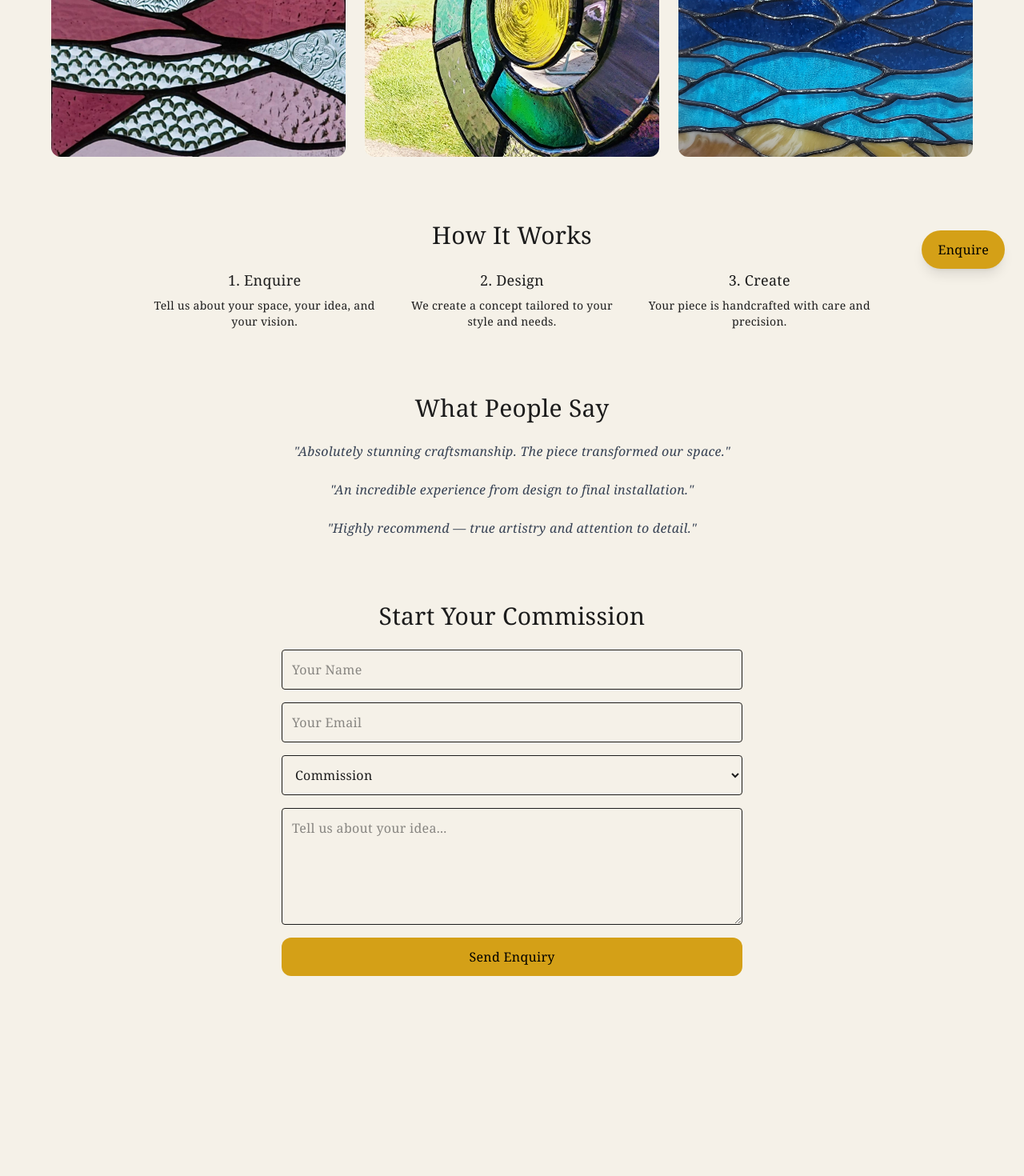
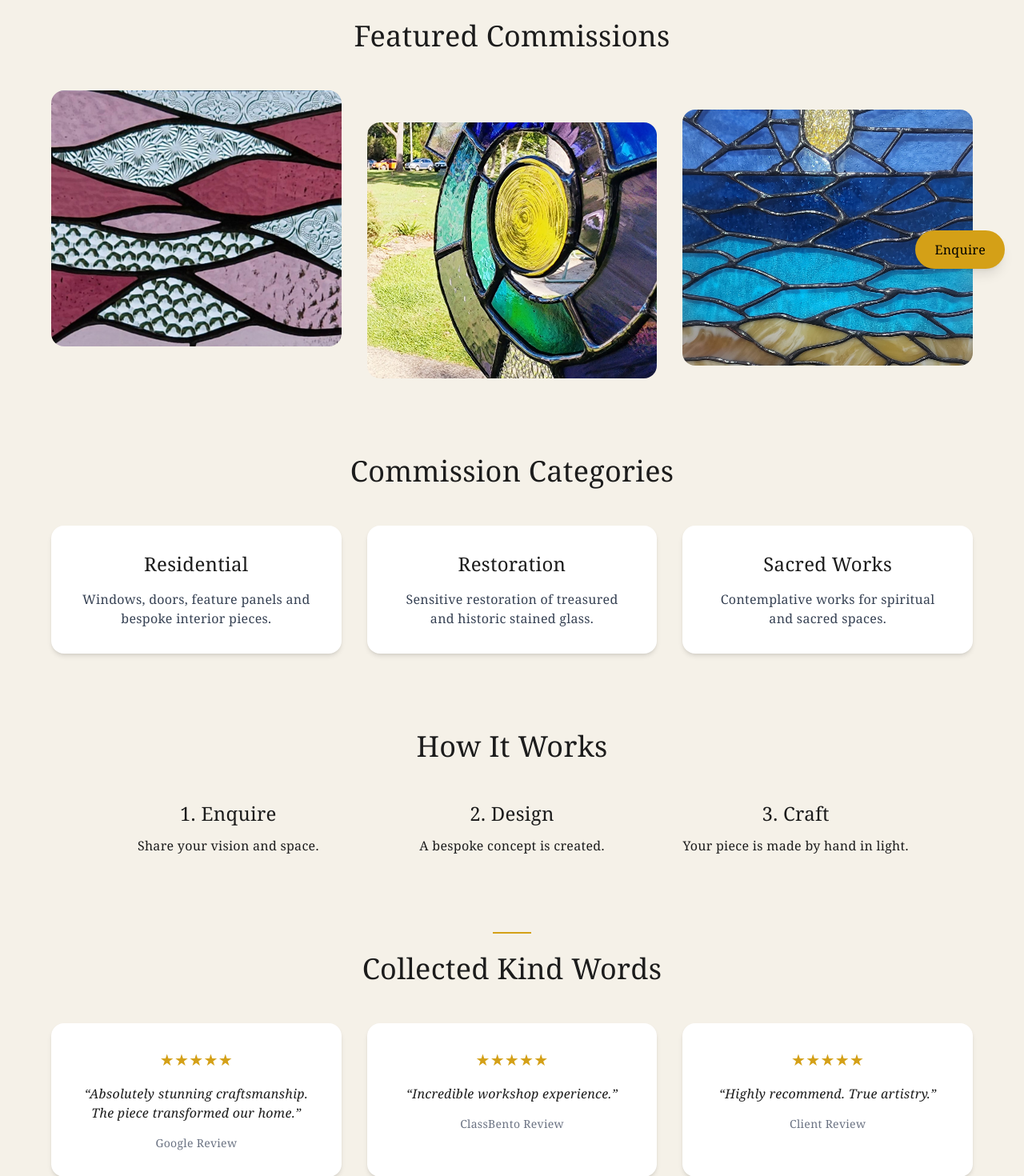
Before and after one commit to paul1978-legend/luminous-by-nature, a Next.js app: page /commissions in a window 1280 px wide. Shown: the part 440-1910 px from the top of the page at 80% size. Before the commit the page ends 1740 px from the top, so only its background shows below. Built offline with nearby package versions, Linux system fonts and the light colour scheme.

Commit message:
upgrade commissions gallery and reviews

```diff
--- a/app/commissions/page.tsx
+++ b/app/commissions/page.tsx
@@ -10,82 +10,228 @@ export default function Commissions() {
 <main className="bg-[#F5F1E8] text-[#1C1C1C] px-6 py-20">
 
 {/* HERO */}
-        <section className="text-center max-w-3xl mx-auto mb-20">
-          <h1 className="text-4xl md:text-5xl font-serif mb-6">
+<section className="text-center max-w-3xl mx-auto mb-24">
+
+<div className="w-12 h-[2px] bg-[#D4A017] mx-auto mb-6"></div>
+
+<h1 className="text-5xl md:text-6xl font-serif mb-6 tracking-wide">
 Commission a Custom Piece
 </h1>
 
-          <p className="text-lg text-gray-700">
-            A stained glass piece is more than decoration — it’s a story told through light.
-            Let’s create something timeless, made just for your space.
+<p className="text-lg text-gray-700 leading-relaxed">
+A stained glass piece is more than decoration.
+It is a story told through light.
+Created uniquely for your space.
 </p>
+
 </section>
 
-        {/* GALLERY */}
-        <div className="grid md:grid-cols-3 gap-6 max-w-6xl mx-auto mb-20">
+
+
+{/* FEATURED GALLERY */}
+<section className="max-w-6xl mx-auto mb-24">
+
+<h2 className="text-4xl font-serif text-center mb-12">
+Featured Commissions
+</h2>
+
+<div className="grid md:grid-cols-3 gap-8">
 
 <img
 src="/images/glass1.jpeg"
-          alt="Custom stained glass commission artwork"
-            className="glow rounded-xl h-72 w-full object-cover transition duration-500 hover:scale-105 hover:shadow-xl" />
+alt="Botanical stained glass commission Sunshine Coast"
+className="glow rounded-2xl h-80 w-full object-cover hover:scale-105 transition duration-500"
+/>
 
 <img
 src="/images/glass2.jpg"
-          alt="Custom stained glass commission artwork"
-            className="glow rounded-xl h-72 w-full object-cover transition duration-500 hover:scale-105 hover:shadow-xl" />
+alt="Decorative leadlight commission Brisbane"
+className="glow rounded-2xl h-80 w-full object-cover mt-10 hover:scale-105 transition duration-500"
+/>
 
 <img
 src="/images/glass3.jpg"
-          alt="Custom stained glass commission artwork"
-            className="glow rounded-xl h-72 w-full object-cover transition duration-500 hover:scale-105 hover:shadow-xl" />
+alt="Custom handcrafted stained glass panel Queensland"
+className="glow rounded-2xl h-80 w-full object-cover mt-6 hover:scale-105 transition duration-500"
+/>
 
 </div>
 
-        {/* PROCESS */}
-        <section className="max-w-4xl mx-auto text-center mb-20">
+</section>
 
-          <h2 className="text-3xl font-serif mb-6">How It Works</h2>
 
-          <div className="grid md:grid-cols-3 gap-8 text-sm">
 
-            <div>
-              <h3 className="font-serif text-lg mb-2">1. Enquire</h3>
-              <p>Tell us about your space, your idea, and your vision.</p>
+{/* COMMISSIONS GALLERY CATEGORIES */}
+<section className="max-w-6xl mx-auto mb-24">
+
+<h2 className="text-4xl font-serif text-center mb-12">
+Commission Categories
+</h2>
+
+<div className="grid md:grid-cols-3 gap-8">
+
+<div className="bg-white rounded-2xl shadow-md p-8 text-center">
+<h3 className="text-2xl font-serif mb-4">
+Residential
+</h3>
+
+<p className="text-gray-700">
+Windows, doors, feature panels
+and bespoke interior pieces.
+</p>
 </div>
 
-            <div>
-              <h3 className="font-serif text-lg mb-2">2. Design</h3>
-              <p>We create a concept tailored to your style and needs.</p>
+
+<div className="bg-white rounded-2xl shadow-md p-8 text-center">
+<h3 className="text-2xl font-serif mb-4">
+Restoration
+</h3>
+
+<p className="text-gray-700">
+Sensitive restoration of treasured
+and historic stained glass.
+</p>
 </div>
 
-            <div>
-              <h3 className="font-serif text-lg mb-2">3. Create</h3>
-              <p>Your piece is handcrafted with care and precision.</p>
+
+<div className="bg-white rounded-2xl shadow-md p-8 text-center">
+<h3 className="text-2xl font-serif mb-4">
+Sacred Works
+</h3>
+
+<p className="text-gray-700">
+Contemplative works for spiritual
+and sacred spaces.
+</p>
 </div>
 
 </div>
 
 </section>
 
-        {/* TESTIMONIALS */}
-        <section className="max-w-4xl mx-auto text-center mb-20">
 
-          <h2 className="text-3xl font-serif mb-6">What People Say</h2>
 
-          <div className="space-y-6 text-gray-700">
+{/* PROCESS */}
+<section className="max-w-5xl mx-auto text-center mb-24">
 
-            <p className="italic">"Absolutely stunning craftsmanship. The piece transformed our space."</p>
-            <p className="italic">"An incredible experience from design to final installation."</p>
-            <p className="italic">"Highly recommend — true artistry and attention to detail."</p>
+<h2 className="text-4xl font-serif mb-12">
+How It Works
+</h2>
+
+<div className="grid md:grid-cols-3 gap-10">
+
+<div>
+<h3 className="font-serif text-2xl mb-3">
+1. Enquire
+</h3>
+
+<p>
+Share your vision and space.
+</p>
+</div>
+
+
+<div>
+<h3 className="font-serif text-2xl mb-3">
+2. Design
+</h3>
+
+<p>
+A bespoke concept is created.
+</p>
+</div>
+
+
+<div>
+<h3 className="font-serif text-2xl mb-3">
+3. Craft
+</h3>
+
+<p>
+Your piece is made by hand in light.
+</p>
+</div>
 
 </div>
 
 </section>
 
-        {/* FORM */}
+
+
+{/* REVIEWS */}
+<section className="max-w-6xl mx-auto text-center mb-24">
+
+<div className="w-12 h-[2px] bg-[#D4A017] mx-auto mb-6"></div>
+
+<h2 className="text-4xl font-serif mb-12">
+Collected Kind Words
+</h2>
+
+<div className="grid md:grid-cols-3 gap-8">
+
+<div className="bg-white rounded-2xl p-8 shadow-md">
+<div className="text-[#D4A017] text-xl mb-4">
+★★★★★
+</div>
+
+<p className="italic mb-4">
+“Absolutely stunning craftsmanship.
+The piece transformed our home.”
+</p>
+
+<p className="text-sm text-gray-500">
+Google Review
+</p>
+</div>
+
+
+<div className="bg-white rounded-2xl p-8 shadow-md">
+<div className="text-[#D4A017] text-xl mb-4">
+★★★★★
+</div>
+
+<p className="italic mb-4">
+“Incredible workshop experience.”
+</p>
+
+<p className="text-sm text-gray-500">
+ClassBento Review
+</p>
+</div>
+
+
+<div className="bg-white rounded-2xl p-8 shadow-md">
+<div className="text-[#D4A017] text-xl mb-4">
+★★★★★
+</div>
+
+<p className="italic mb-4">
+“Highly recommend. True artistry.”
+</p>
+
+<p className="text-sm text-gray-500">
+Client Review
+</p>
+</div>
+
+</div>
+
+
+<p className="mt-10 italic text-lg text-gray-700">
+Trusted by collectors, homeowners
+and workshop students across Queensland.
+</p>
+
+</section>
+
+
+
+{/* ENQUIRY FORM */}
 <section className="max-w-xl mx-auto text-center">
 
-          <h2 className="text-3xl font-serif mb-6">Start Your Commission</h2>
+<h2 className="text-4xl font-serif mb-8">
+Start Your Commission
+</h2>
 
 <form
 action="https://formspree.io/f/xlgaalob"
@@ -97,7 +243,7 @@ export default function Commissions() {
 type="text"
 name="name"
 placeholder="Your Name"
-              className="p-3 rounded border"
+className="p-4 rounded-xl border"
 required
 />
 
@@ -105,11 +251,14 @@ export default function Commissions() {
 type="email"
 name="email"
 placeholder="Your Email"
-              className="p-3 rounded border"
+className="p-4 rounded-xl border"
 required
 />
 
-            <select name="enquiryType" className="p-3 rounded border">
+<select
+name="enquiryType"
+className="p-4 rounded-xl border"
+>
 <option>Commission</option>
 <option>Repair</option>
 <option>General Enquiry</option>
@@ -117,13 +266,13 @@ export default function Commissions() {
 
 <textarea
 name="message"
+rows={5}
 placeholder="Tell us about your idea..."
-              className="p-3 rounded border"
-              rows={5}
+className="p-4 rounded-xl border"
 required
 />
 
-            <button className="bg-[#D4A017] text-black py-3 rounded-xl">
+<button className="btn-primary">
 Send Enquiry
 </button>
 
@@ -131,15 +280,18 @@ export default function Commissions() {
 
 </section>
 
+
 </main>
 
-      {/* STICKY CTA */}
+
+
 <a
-        href="/commissions"
-        className="fixed bottom-6 right-6 bg-[#D4A017] text-black px-5 py-3 rounded-full shadow-lg"
+href="/contact"
+className="fixed bottom-6 right-6 bg-[#D4A017] text-black px-6 py-3 rounded-full shadow-lg z-50"
 >
 Enquire
 </a>
+
 </>
 );
 }
--- a/app/page.tsx
+++ b/app/page.tsx
@@ -191,7 +191,7 @@ export default function Home() {
           <div className="w-12 h-[2px] bg-[#D4A017] mx-auto mb-6"></div>
 
           <h2 className="text-4xl font-serif tracking-wide mb-10">
-            Kind Words
+            Collected Kind Words
           </h2>
 
           <div className="space-y-8 max-w-3xl mx-auto">
```
Lines whose indentation alone changed are shown as unchanged.
